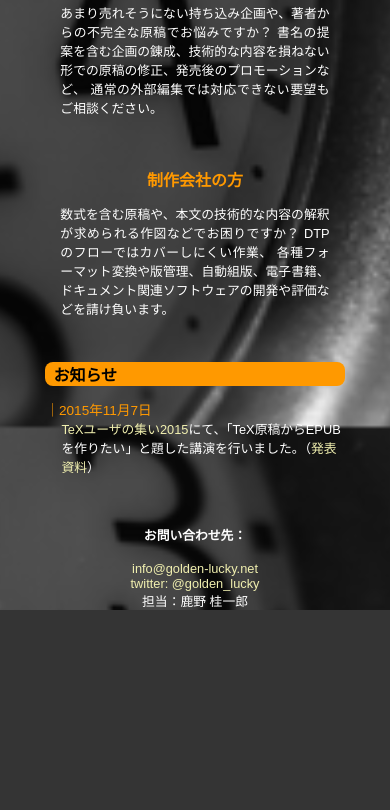
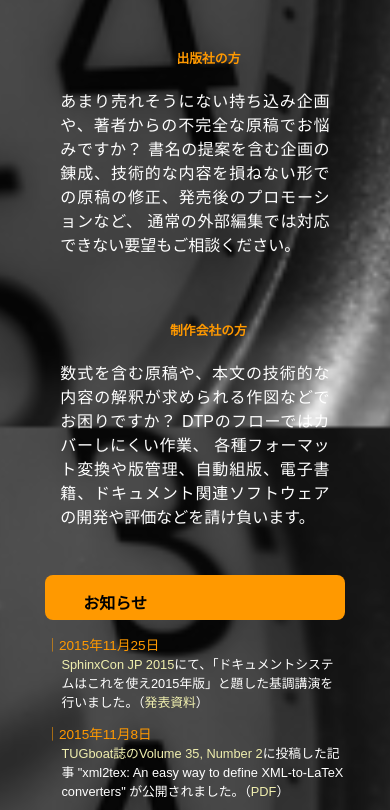
Before and after one commit to k16shikano/golden-lucky.github.io, a plain HTML site: page index.html in a window 390 px wide. Shown: the part 417-1227 px from the top of the page. Before the commit the page ends 1027 px from the top, so only its background shows below. Drawn offline with Linux system fonts and the light colour scheme; a web font is replaced by a local one.

Commit message:
updated news

```diff
--- a/index.html
+++ b/index.html
@@ -166,11 +166,7 @@ h2 {
     font-size: 1rem
   }
   h2 {
-    color: #ff9900;
-    font-size: 1rem;
     text-align: center;
-  }
-  .grid section {
     width: 90%;
     padding-right: auto;
     padding-left: 10%;
@@ -250,6 +246,10 @@ h2 {
 
       <div class="whatsnew">
       <h2>お知らせ</h2>
+      <p date="2015年11月25日"><a href="http://sphinx-users.jp/event/20151124_sphinxconjp/index.html">SphinxCon JP 2015</a>にて、「ドキュメントシステムはこれを使え2015年版」と題した基調講演を行いました。（<a href="http://www.slideshare.net/k16shikano/2015-55455604">発表資料</a>）
+      </p>
+      <p date="2015年11月8日"><a href="http://tug.org/TUGboat/tb35-2/">TUGboat誌のVolume 35, Number 2</a>に投稿した記事 "xml2tex: An easy way to define XML-to-LaTeX converters" が公開されました。（<a href="http://tug.org/TUGboat/tb35-2/tb110shikano.pdf">PDF</a>）
+      </p>
       <p date="2015年11月7日"><a href="http://texconf15.tumblr.com/">TeXユーザの集い2015</a>にて、「TeX原稿からEPUBを作りたい」と題した講演を行いました。（<a href="http://www.slideshare.net/k16shikano/texepub">発表資料</a>）
       </p>
       </div>
```
